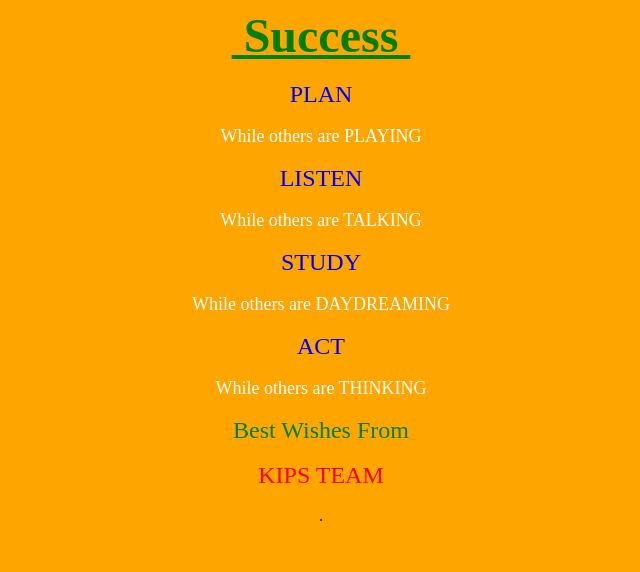
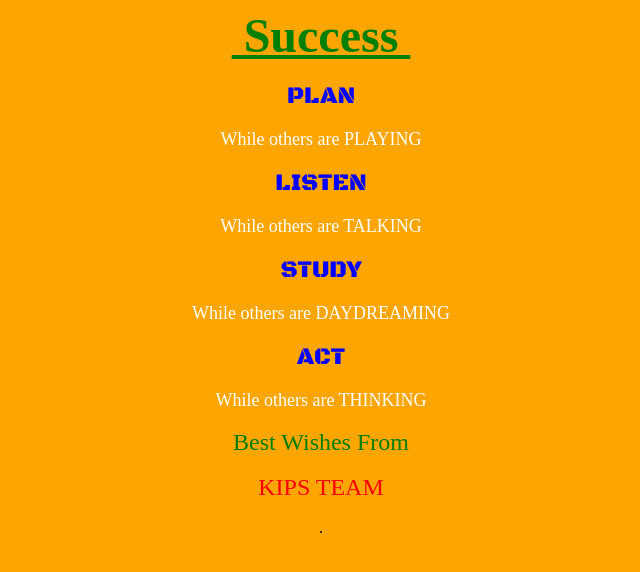
Before and after one commit to 4N5H/4N5H.github.io, a plain HTML site: page index.html in a window 1280 px wide. Shown: the whole page, without its empty margins (319-959 px from the left). Drawn offline with Linux system fonts and the light colour scheme; a small style sheet from the web is missing; a web font is replaced by a local one.

Commit message:
Update index.html

```diff
--- a/index.html
+++ b/index.html
@@ -14,13 +14,13 @@
   <body bgcolor="orange">
     <center>
       <font face="Cooper Black, Dela Gothic One" size="7" color="Green"><b><u>&nbsp;Success&nbsp;</u></b></font><br><br>
-      <font face="HomewardBound" size="5" color="Blue">PLAN</font><br><br>
+      <font face="HomewardBound, Black Ops One" size="5" color="Blue">PLAN</font><br><br>
       <font face="Lucida Handwriting" size="4" color="white">While others are PLAYING</font><br><br>
-      <font face="HomewardBound" size="5" color="Blue">LISTEN</font><br><br>
+      <font face="HomewardBound, Black Ops One" size="5" color="Blue">LISTEN</font><br><br>
       <font face="Lucida Handwriting" size="4" color="white">While others are TALKING</font><br><br>
-      <font face="HomewardBound" size="5" color="Blue">STUDY</font><br><br>
+      <font face="HomewardBound, Black Ops One" size="5" color="Blue">STUDY</font><br><br>
       <font face="Lucida Handwriting" size="4" color="white">While others are DAYDREAMING</font><br><br>
-      <font face="HomewardBound" size="5" color="Blue">ACT</font><br><br>
+      <font face="HomewardBound, Black Ops One" size="5" color="Blue">ACT</font><br><br>
       <font face="Lucida Handwriting" size="4" color="white">While others are THINKING</font><br><br>
       <font face="Cooper Black, Dela Gothic One" size="5" color="Green">Best Wishes From</font><br><br>
       <font face="Cooper Black, Dela Gothic One" size="5" color="Red">KIPS TEAM</font><br><br>
```
